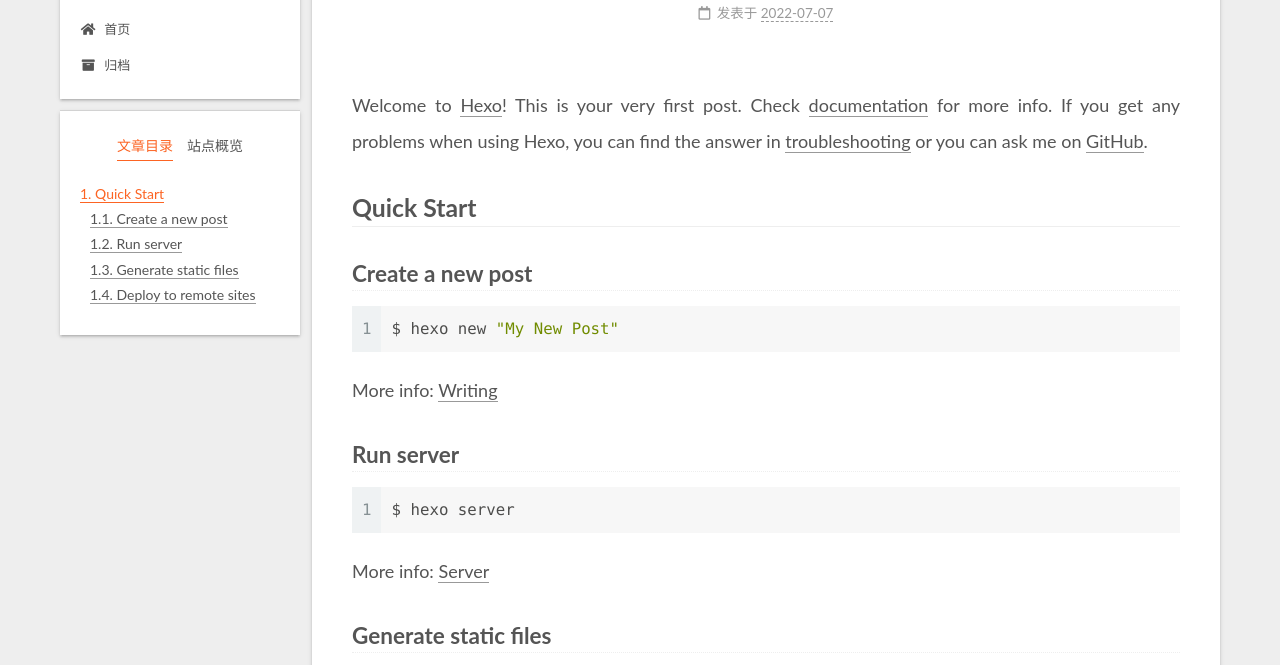
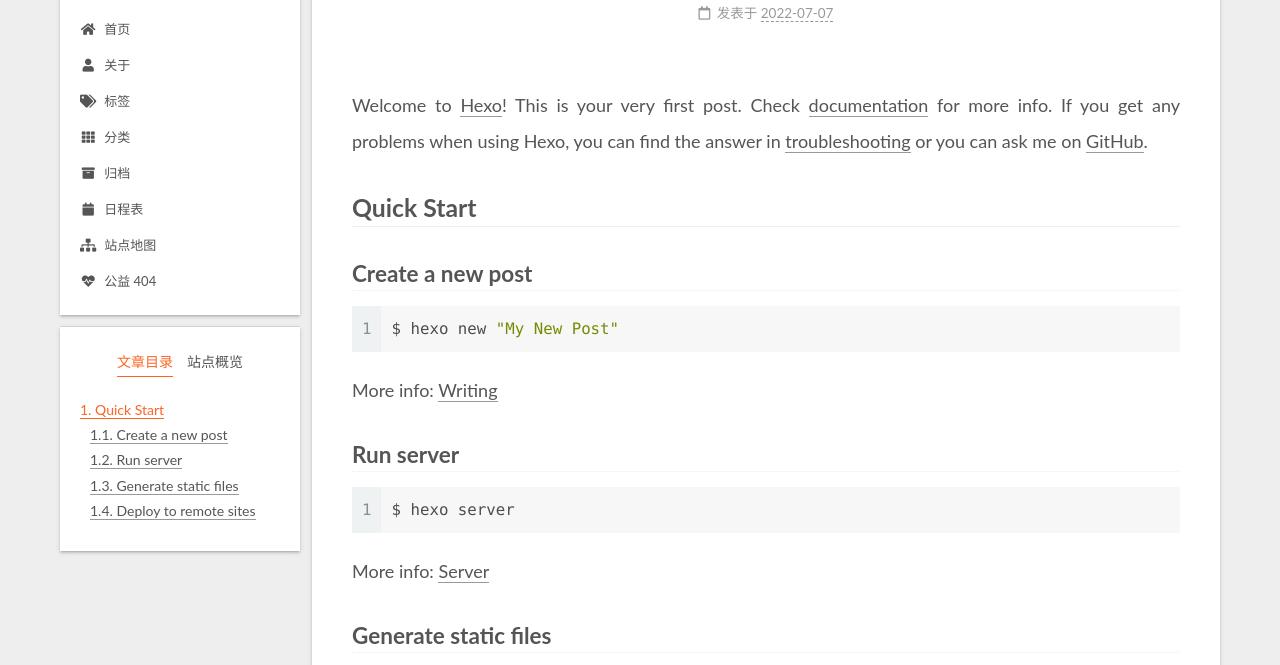
Before and after one commit to thomaswei-cn/thomaswei-cn.github.io, a plain HTML site: page 2022/07/07/hello-world/index.html in a window 1280 px wide. Shown: the part 87-752 px from the top of the page. Drawn offline with Linux system fonts and the light colour scheme.

Commit message:
Site updated: 2022-07-09 14:49:52

```diff
--- a/2022/07/07/hello-world/index.html
+++ b/2022/07/07/hello-world/index.html
@@ -117,9 +117,39 @@
     <a href="/" rel="section"><i class="fa fa-home fa-fw"></i>首页</a>
 
   </li>
+        <li class="menu-item menu-item-about">
+
+    <a href="/about/" rel="section"><i class="fa fa-user fa-fw"></i>关于</a>
+
+  </li>
+        <li class="menu-item menu-item-tags">
+
+    <a href="/tags/" rel="section"><i class="fa fa-tags fa-fw"></i>标签</a>
+
+  </li>
+        <li class="menu-item menu-item-categories">
+
+    <a href="/categories/" rel="section"><i class="fa fa-th fa-fw"></i>分类</a>
+
+  </li>
         <li class="menu-item menu-item-archives">
 
     <a href="/archives/" rel="section"><i class="fa fa-archive fa-fw"></i>归档</a>
+
+  </li>
+        <li class="menu-item menu-item-schedule">
+
+    <a href="/schedule/" rel="section"><i class="fa fa-calendar fa-fw"></i>日程表</a>
+
+  </li>
+        <li class="menu-item menu-item-sitemap">
+
+    <a href="/sitemap.xml" rel="section"><i class="fa fa-sitemap fa-fw"></i>站点地图</a>
+
+  </li>
+        <li class="menu-item menu-item-commonweal">
+
+    <a href="/404/" rel="section"><i class="fa fa-heartbeat fa-fw"></i>公益 404</a>
 
   </li>
   </ul>
--- a/css/main.css
+++ b/css/main.css
@@ -1168,7 +1168,7 @@ pre .javascript .function {
 }
 .links-of-author a::before,
 .links-of-author span.exturl::before {
-  background: #8eff3d;
+  background: #ff55e5;
   border-radius: 50%;
   content: ' ';
   display: inline-block;
```
Also changed, not shown: archives/2022/07/index.html (+30 -0 lines), archives/2022/index.html (+30 -0 lines), archives/index.html (+30 -0 lines), index.html (+30 -0 lines).
